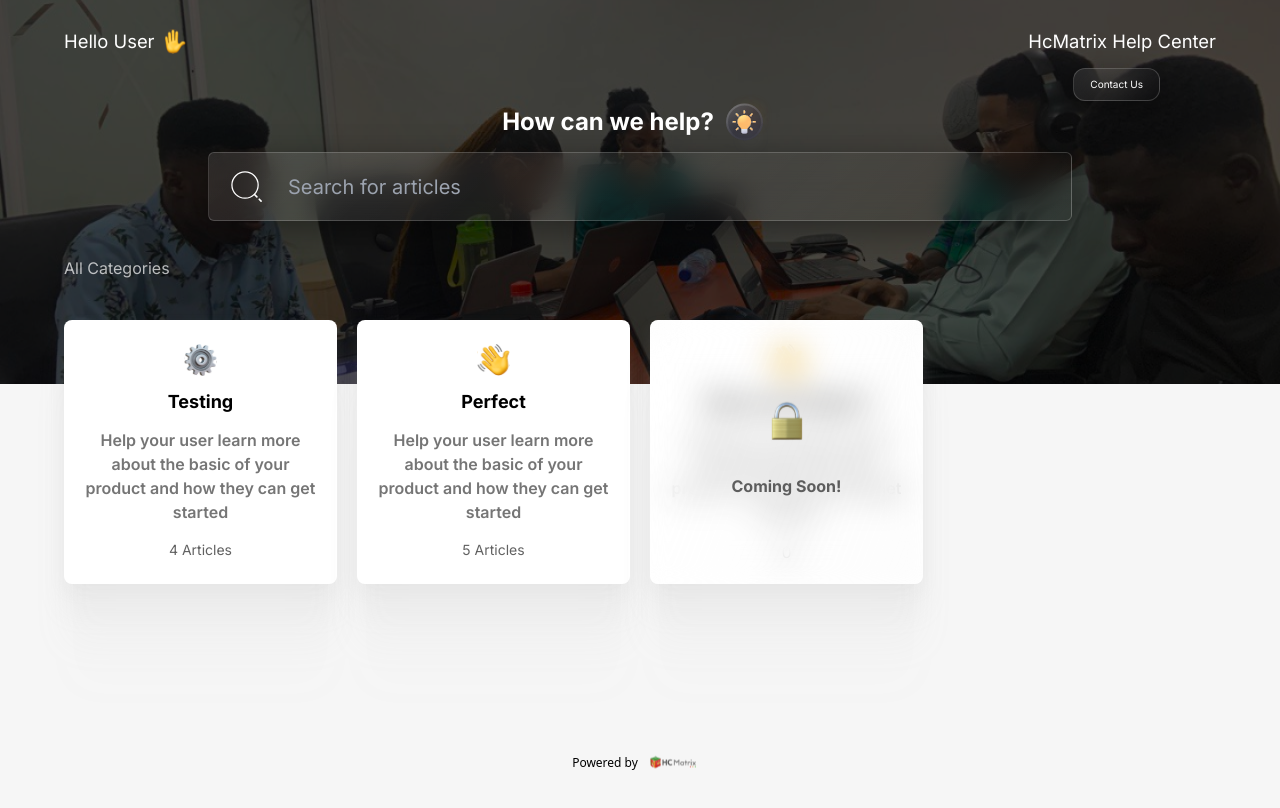
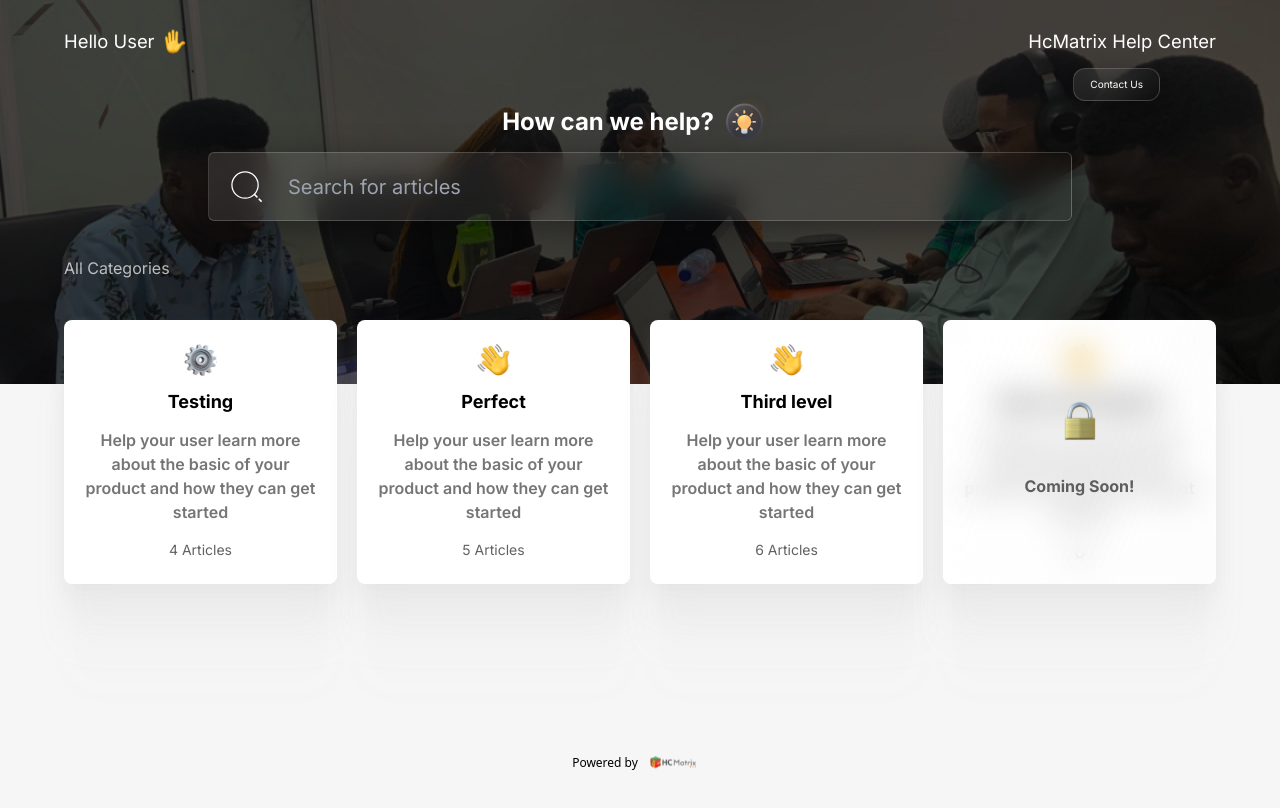
Before and after one commit to Olubukola-Martins/HCMatrix-UserGuide, a React (Vite) app: page / in a window 1280 px wide. Shown: the top 808 px of the page. Built offline with nearby package versions, Linux system fonts and the light colour scheme.

Commit message:
tier three nesting done

```diff
--- a/src/Sections/Articles.jsx
+++ b/src/Sections/Articles.jsx
@@ -10,18 +10,27 @@ import { categories } from "../data/data";
 import { useEffect, useState } from "react";
 
 const Articles = () => {
-  const { category: id, subCategory: sub } = useParams();
+  const { category: id, subcategory: sub, nestedCategory } = useParams();
 
   const [articles, setArticles] = useState([]);
+
+  console.log(id, sub);
 
   const findArticles = () => {
     const category = categories.find((category) => category.title === id);
 
     if (category) {
       const finder = category.articles.filter((article) => {
-        if (sub === "articles") {
+        if (nestedCategory) {
+          return article.nestedCategory === nestedCategory;
+        }
+
+        if (!article.subCategories) {
           return true;
-        } else {
+        }
+
+        if (sub) {
+          // console.log(sub);
           return article.subCategories === sub;
         }
       });
@@ -34,16 +43,18 @@ const Articles = () => {
     findArticles();
   }, [id, sub]);
 
-  console.log(sub);
-
   return (
     <Container>
-      <NavMenu category={id} subCategory={sub} />
+      <NavMenu
+        category={id}
+        subcategory={sub}
+        nestedCategory={nestedCategory}
+      />
       <SectionContainer>
         <header className="flex justify-between">
           <Back
             home={sub === "articles" ? true : false}
-            subCategory={sub}
+            subcategory={sub}
             category={id}
           />
           <span className="text-sm text-customGray-semiDark">
@@ -52,12 +63,12 @@ const Articles = () => {
         </header>
         <div className="grid grid-cols-2 gap-5 mt-8">
           {articles?.map((article, index) => {
-            console.log(article);
             return (
               <Card
                 key={index}
-                category={id}
-                subCategory={sub}
+                mainCategory={id}
+                subcategory={sub}
+                nestedCategory={nestedCategory}
                 title={article.title}
                 description={article.description}
               />
--- /dev/null
+++ b/src/Sections/NestedCategories.jsx
@@ -0,0 +1,66 @@
+import {
+  Container,
+  NavMenu,
+  SectionContainer,
+  Back,
+  Card,
+} from "../components";
+import { useParams } from "react-router-dom";
+import { categories } from "../data/data";
+import { useEffect, useState } from "react";
+
+const NestedCategories = () => {
+  const { category: id, subcategory: sub } = useParams();
+  console.log(id, sub);
+  const [nested, setNested] = useState({});
+
+  const findArticles = () => {
+    const category = categories.find((category) => category.title === id);
+    const nestedCategory = category.subCategories.find((item) => {
+      if (item.title === sub) {
+        return item;
+      }
+    });
+
+    setNested(nestedCategory);
+  };
+
+  useEffect(() => {
+    findArticles();
+  }, [id, sub]);
+
+  console.log("nested");
+
+  return (
+    <Container>
+      <NavMenu category={id} subcategory={sub} />
+      <SectionContainer>
+        <header className="flex justify-between">
+          <Back
+          // home={sub === "articles" ? true : false}
+          // subCategory={sub}
+          // category={id}
+          />
+          <span className="text-sm text-customGray-semiDark">
+            {/* {articles?.length}  */}
+            Articles
+          </span>
+        </header>
+        <div className="grid grid-cols-2 gap-5 mt-8">
+          {nested?.category?.map((item, index) => {
+            return (
+              <Card
+                key={index}
+                mainCategory={id}
+                subcategory={sub}
+                nestedCategoryTitle={item.title}
+                description={item.desc}
+              />
+            );
+          })}
+        </div>
+      </SectionContainer>
+    </Container>
+  );
+};
+export default NestedCategories;
--- a/src/Sections/SubCategories.jsx
+++ b/src/Sections/SubCategories.jsx
@@ -18,7 +18,6 @@ const SubCategories = () => {
 
   const { subCategories } = data;
 
-  const articles = [];
   return (
     <Container>
       <NavMenu category={id} />
@@ -34,7 +33,15 @@ const SubCategories = () => {
         </header>
         <div className="grid grid-cols-2 gap-5 mt-8">
           {subCategories.map((item, index) => {
-            return <Card key={index} category={id} {...item} />;
+            return (
+              <Card
+                key={index}
+                mainCategory={id}
+                subcategory={item.title}
+                description={item.description}
+                nestedCategory={item.category}
+              />
+            );
           })}
         </div>
       </SectionContainer>
--- /dev/null
+++ b/src/Sections/SubcategoryArticles.jsx
@@ -0,0 +1,4 @@
+const SubcategoryArticles = () => {
+  return <div>IndirectArticles</div>;
+};
+export default SubcategoryArticles;
--- a/src/Sections/index.js
+++ b/src/Sections/index.js
@@ -1,5 +1,13 @@
 import Articles from "./Articles";
 import Category from "./Category";
 import SubCategories from "./SubCategories";
+import NestedCategories from "./NestedCategories";
+import SubcategoryArticles from "./SubcategoryArticles";
 
-export { Articles, Category, SubCategories };
+export {
+  Articles,
+  Category,
+  SubCategories,
+  NestedCategories,
+  SubcategoryArticles,
+};
--- a/src/components/ArticleContainer.jsx
+++ b/src/components/ArticleContainer.jsx
@@ -6,20 +6,20 @@ import { Outlet, useParams } from "react-router-dom";
 import ReviewBox from "./ReviewBox";
 
 const ArticleContainer = () => {
-  const { category, subCategory, articles } = useParams();
-  console.log(category, subCategory, articles);
+  const { category, subcategory, nestedCategory, articles } = useParams();
 
   return (
     <Container>
       <NavMenu
         category={category}
-        subCategory={subCategory}
+        subcategory={subcategory}
+        nestedCategory={nestedCategory}
         articles={articles}
       />
       <SectionContainer>
         <Back
           category={category}
-          subCategory={subCategory}
+          subcategory={subcategory}
           articles={articles}
         />
         <Outlet />
--- a/src/components/Back.jsx
+++ b/src/components/Back.jsx
@@ -4,7 +4,7 @@ import { Navigate, useNavigate } from "react-router-dom";
 const Back = ({ route, home, category, subCategory, articles }) => {
   const navigate = useNavigate();
 
-  console.log(category, subCategory, articles);
+  // console.log(category, subCategory, articles);
 
   const onClickHandler = () => {
     category && subCategory && navigate(`/${category}`);
--- a/src/components/CategoryCard.jsx
+++ b/src/components/CategoryCard.jsx
@@ -27,10 +27,10 @@ const CategoryCard = ({ category }) => {
 
   const navigating = (sub) => {
     if (!sub) {
-      navigate(`${title}/${base}`);
+      navigate(`/articles/${title}`);
       return;
     }
-    navigate(`${title}`);
+    navigate(`/category/${title}`);
   };
 
   if (status === "active") {
--- a/src/components/NavMenu.jsx
+++ b/src/components/NavMenu.jsx
@@ -1,7 +1,7 @@
 import { Link } from "react-router-dom";
 import greater from "../assets/greaterThan.svg";
 
-const NavMenu = ({ category, subCategory, articles }) => {
+const NavMenu = ({ category, subcategory, nestedCategory, articles }) => {
   return (
     <div className="mb-10 text-customGray-lighter flex">
       <Link to="/">All Categories</Link>
@@ -14,11 +14,20 @@ const NavMenu = ({ category, subCategory, articles }) => {
         </div>
       )}
 
-      {subCategory && (
+      {subcategory && (
         <div className="flex gap-3">
           <img src={greater} alt="" className="ml-3" />
-          <Link to={`/${category}/${subCategory}`}>
-            <span className="capitalize">{subCategory}</span>
+          <Link to={`/${category}/${subcategory}`}>
+            <span className="capitalize">{subcategory}</span>
+          </Link>
+        </div>
+      )}
+
+      {nestedCategory && (
+        <div className="flex gap-3">
+          <img src={greater} alt="" className="ml-3" />
+          <Link to={`/${category}/${subcategory}`}>
+            <span className="capitalize">{nestedCategory}</span>
           </Link>
         </div>
       )}
--- a/src/data/data.js
+++ b/src/data/data.js
@@ -111,6 +111,99 @@ const categories = [
       },
     ],
   },
+  {
+    svg: wavingHand,
+    title: "Third level",
+    description:
+      "Help your user learn more about the basic of your product and how they can get started",
+    status: "active",
+    subCategories: [
+      {
+        title: "General Settings",
+        description: "Company - Holiday - Projects",
+      },
+      {
+        title: "Organization Settings",
+        description: "Company - Holiday - Projects",
+        category: [
+          {
+            title: "employee",
+            desc: "learn how to set up your employee settings",
+          },
+          {
+            title: "department",
+            desc: "learn how to set up your department  settings",
+          },
+        ],
+      },
+      {
+        title: "User Access Control Settings",
+        description: "Company - Holiday - Projects",
+      },
+      {
+        title: "Automation Settings",
+        description: "Company - Holiday - Projects",
+      },
+      {
+        title: "Policies Settings",
+        description: "Company - Holiday - Projects",
+      },
+      {
+        title: "Self Service Settings",
+        description: "Company - Holiday - Projects",
+      },
+      {
+        title: "Payroll Setting",
+        description: "Company - Holiday - Projects",
+      },
+      {
+        title: "Time & Attendance Settings",
+        description: "Company - Holiday - Projects",
+      },
+      {
+        title: "Performance Settings",
+        description: "Company - Holiday - Projects",
+      },
+      {
+        title: "Learning & Development Settings",
+        description: "Company - Holiday - Projects",
+      },
+    ],
+    articles: [
+      {
+        title: "Employee setting article",
+        description: "learn about how to create an account",
+        subCategories: "Organization Settings",
+        nestedCategory: "employee",
+      },
+      {
+        title: "Performance Settings Article",
+        description: "learn about how to create an account",
+        subCategories: "Performance Settings",
+      },
+      {
+        title: "General Settings Article one",
+        description: "learn about how to create an account",
+        subCategories: "General Settings",
+      },
+      {
+        title: "General Settings Article",
+        description: "learn about how to create an account",
+        subCategories: "General Settings",
+      },
+      {
+        title: "Learning & Development Settings",
+        description: "learn about how to create an account",
+        subCategories: "Learning & Development Settings",
+      },
+      {
+        title: "Department setting",
+        description: "learn about how to create an account",
+        subCategories: "Organization Settings",
+        nestedCategory: "department",
+      },
+    ],
+  },
   { status: "" },
 ];
 
```
Also changed, not shown: src/App.jsx (+50 -8 lines), src/components/Card.jsx (+64 -10 lines).
